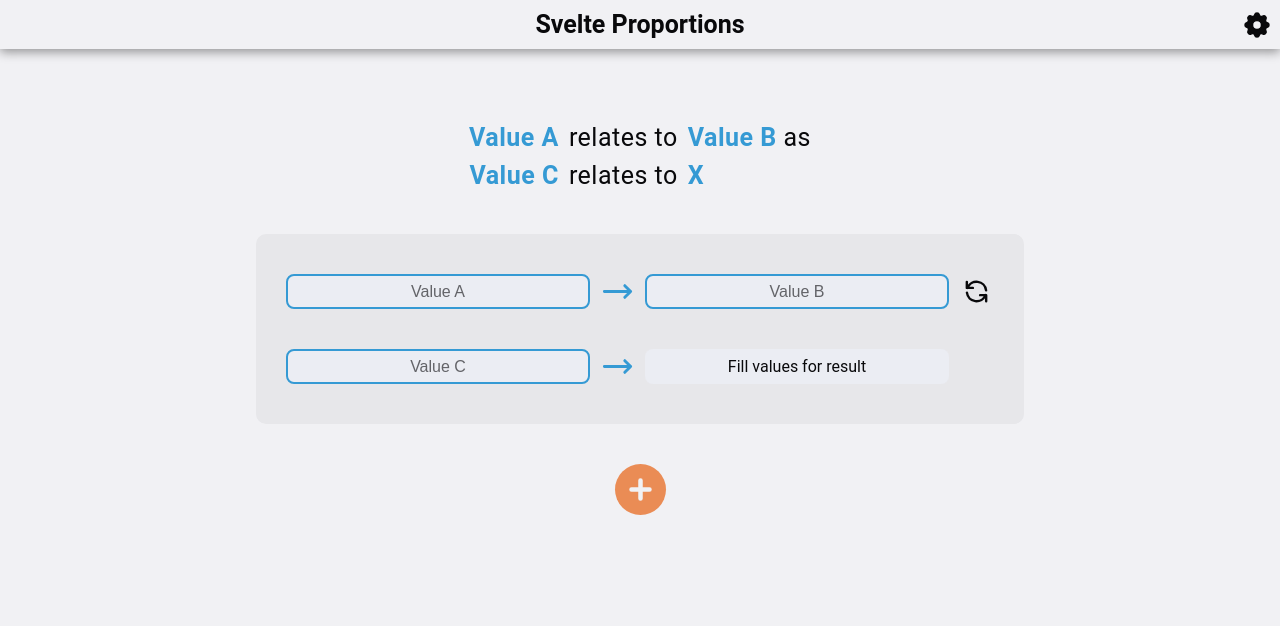
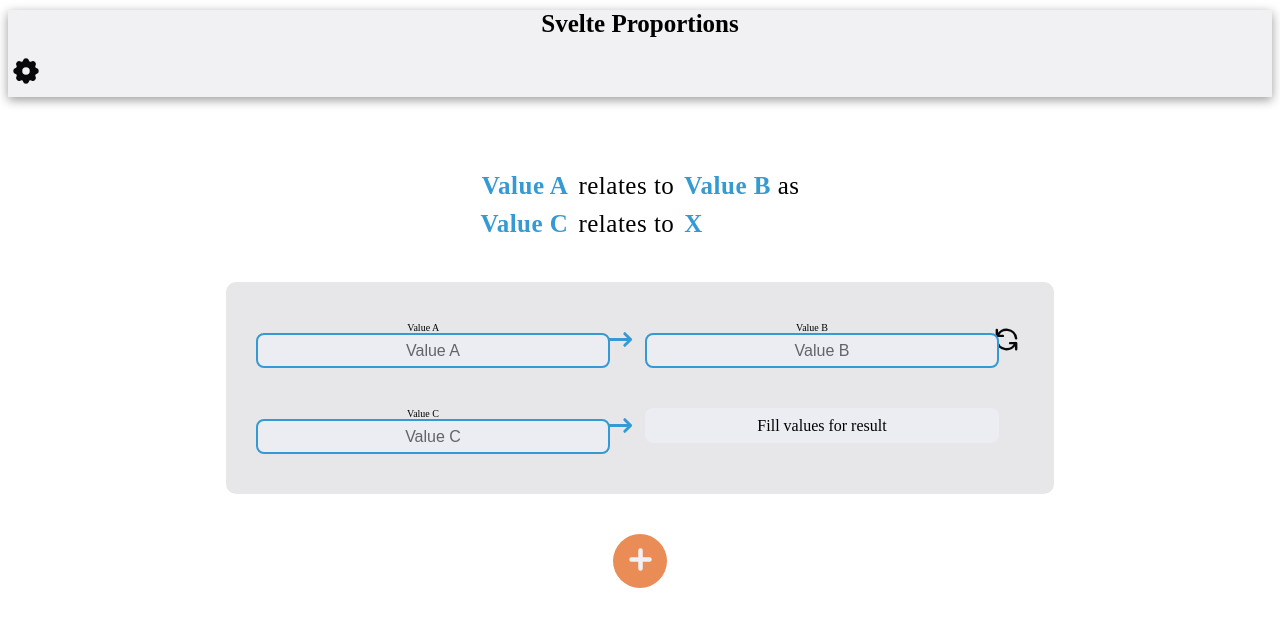
Before and after one commit to Pronian/proportions-svelte, a Svelte app: page / in a window 1280 px wide. Shown: the top 626 px of the page. Built offline with nearby package versions, Linux system fonts and the light colour scheme.

Commit message:
Moved global styles into app

```diff
--- a/index.html
+++ b/index.html
@@ -4,7 +4,6 @@
 		<meta charset="UTF-8" />
 		<link rel="icon" href="/favicon.ico" />
 		<meta name="viewport" content="width=device-width, initial-scale=1.0" />
-		<link rel="stylesheet" href="global.css" />
 		<title>Svelte Proportions</title>
 	</head>
 	<body>
--- a/src/App.svelte
+++ b/src/App.svelte
@@ -47,6 +47,8 @@
 </SidePanel>
 
 <style>
+	@import './global.css';
+
 	main {
 		text-align: center;
 		margin: 0 auto;
```
Also changed, not shown: src/global.css (renamed from public/global.css).
